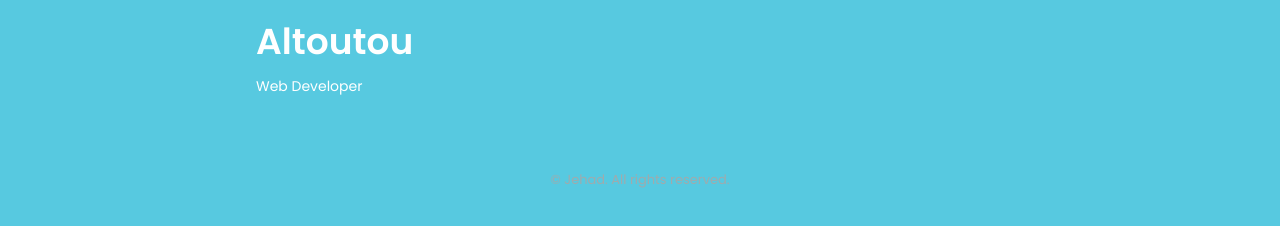
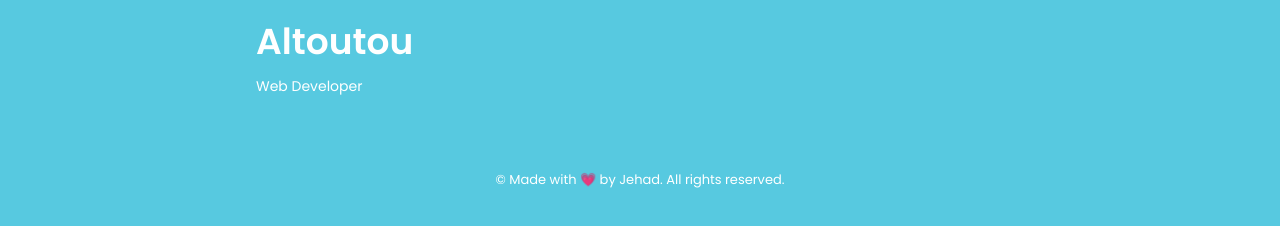
Before and after one commit to HappyLife2/Porfolio, a plain HTML site: page index.html in a window 1280 px wide. Shown: the part 5467-5693 px from the top of the page. Drawn offline with nearby package versions, Linux system fonts and the light colour scheme.

Commit message:
Updating Footer

```diff
--- a/index.html
+++ b/index.html
@@ -904,7 +904,7 @@
                     </a>
                 </div>
             </div>
-            <p class="footer__copy">&#169; Jehad. All rights reserved.</p>
+            <p class="footer__copy">&#169; Made with 💗 by Jehad. All rights reserved.</p>
         </div>
     </footer>
 
--- a/packages/css/styles.css
+++ b/packages/css/styles.css
@@ -976,7 +976,7 @@ img {
 .footer__copy {
   font-size: var(--smaller-font-size);
   text-align: center;
-  color: var(--text-color-light);
+  color: #fff;
   margin-top: var(--mb-3);
 }
 
```
